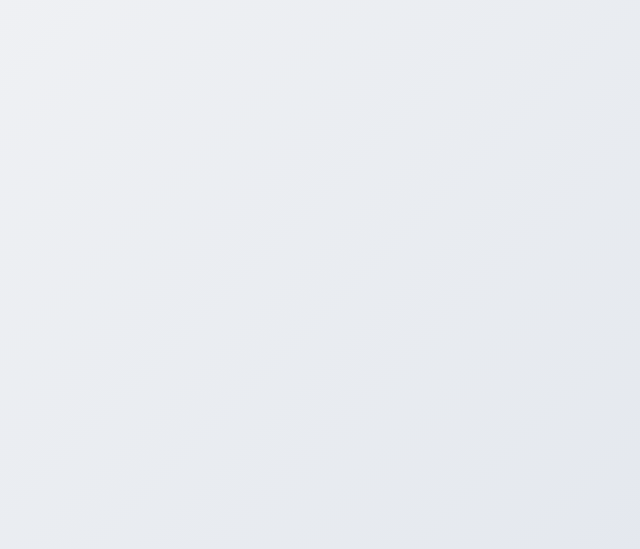
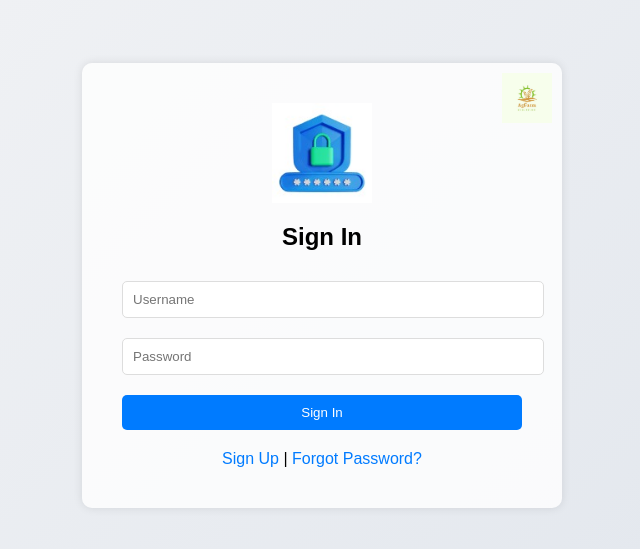
Before and after one commit to momogodi2000/Agfarm_front, a React (Create React App) app: page / in a window 1280 px wide. Before the commit this address had no page. Shown: the part 115-664 px from the top of the page, without its empty margins (318-958 px from the left). Built offline with nearby package versions, Linux system fonts and the light colour scheme.

Commit message:
Update for auth

```diff
--- a/src/App.js
+++ b/src/App.js
@@ -24,6 +24,7 @@ const App = () => {
         <Route path="/financial-dashboard" element={<FinancialDashboard />} />
         <Route path="/government-dashboard" element={<GovernmentDashboard />} />
         <Route path="/logistics-dashboard" element={<LogisticsDashboard />} />
+        <Route path="/" element={<SignIn />} />
       </Routes>
     </Router>
   );
```
